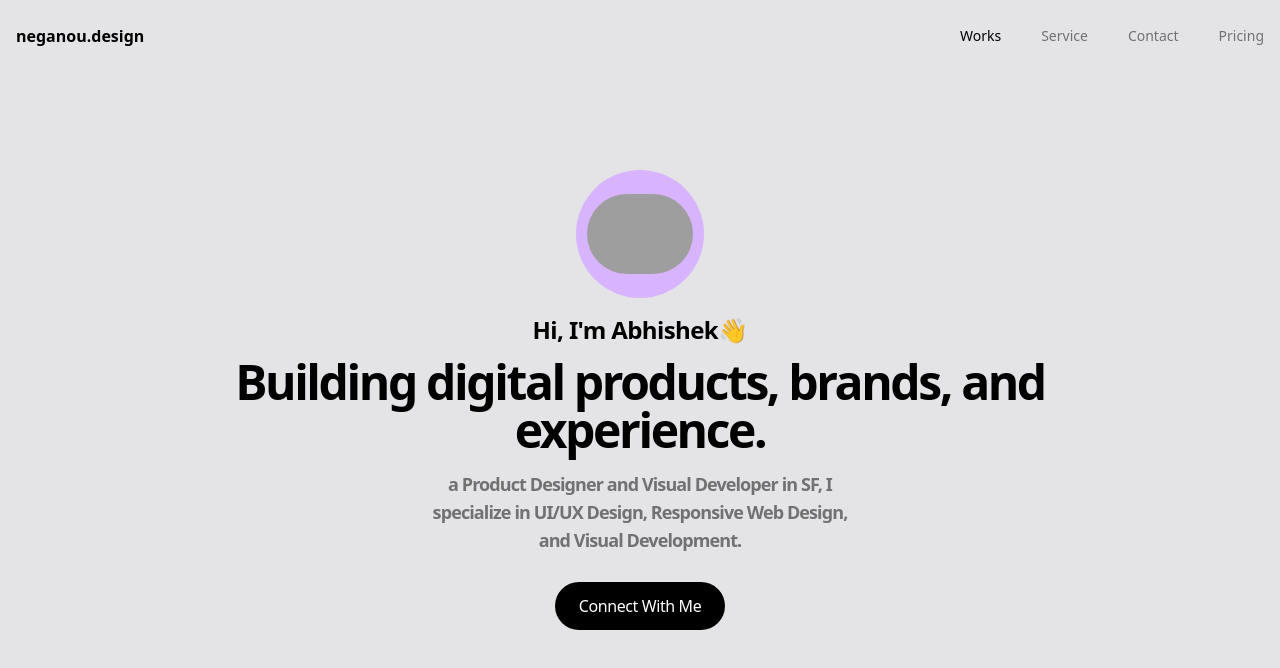
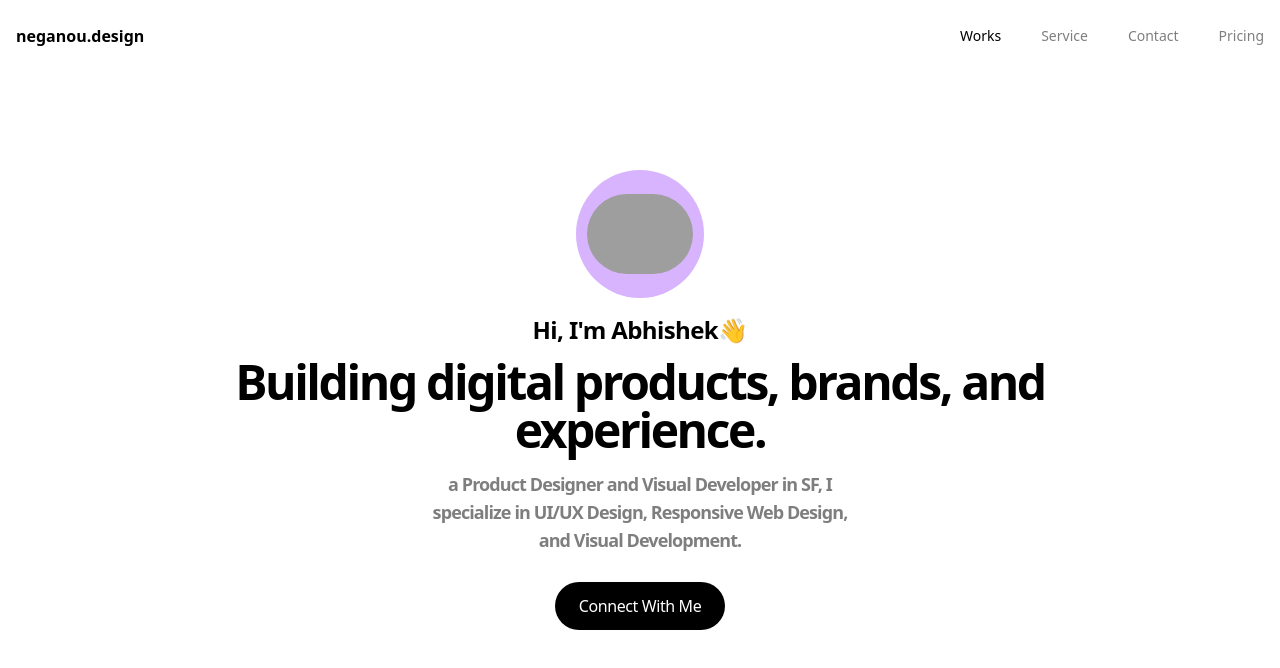
Before and after one commit to Abhishek220801/tailwind-cover-ui, a plain HTML site: page index.html in a window 1280 px wide. Drawn offline with nearby package versions, Linux system fonts and the light colour scheme; grey boxes are pictures that could not be loaded.

Commit message:
bgc-update

```diff
--- a/index.html
+++ b/index.html
@@ -11,7 +11,7 @@
     <script src="https://cdn.tailwindcss.com"></script>
 </head>
 <body>
-    <div class="main w-full h-screen bg-zinc-200">
+    <div class="main w-full h-screen bg-white">
         <div class="container mx-auto h-screen relative">
             <div class="navbar flex w-full py-6 px-4 items-center justify-between">
                 <h3 class="font-semibold">neganou.design</h3>
```
